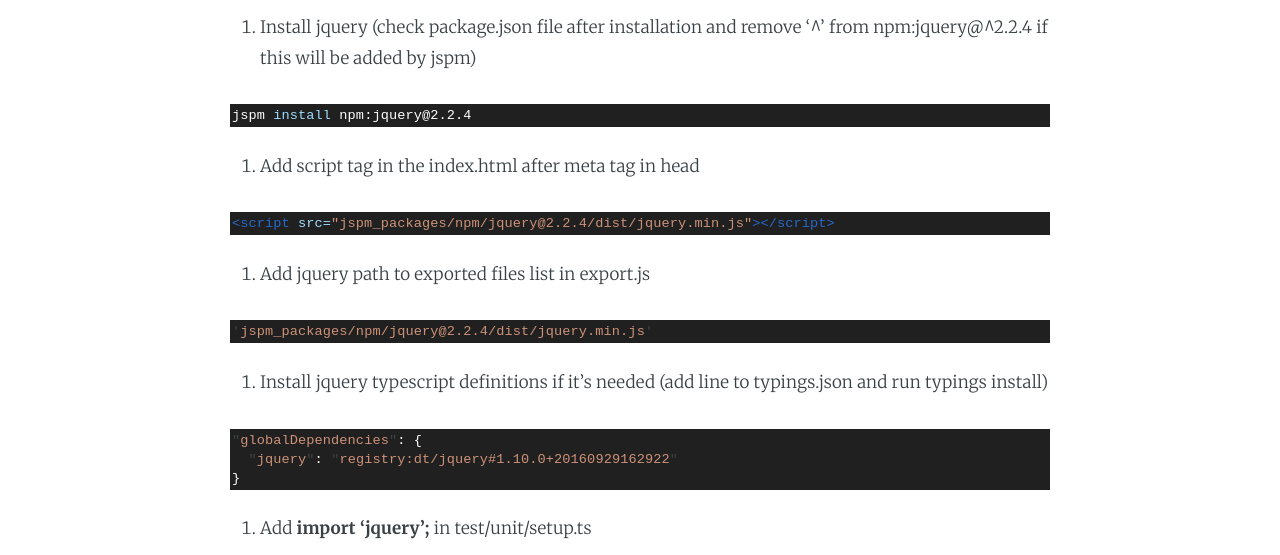
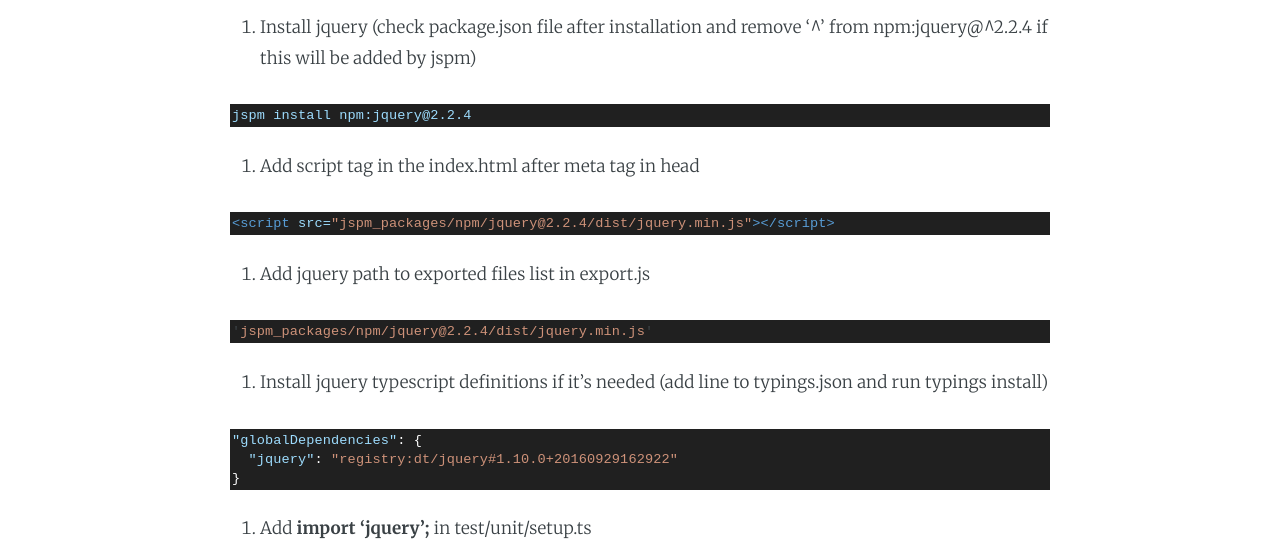
Before and after one commit to matik12/matik12.github.com, a Jekyll site: the page built from _posts/2017-01-21-aurelia-skeleton-improvments.md, in a window 1280 px wide. Shown: the part 2153-2708 px from the top of the page. Built offline with Jekyll 4.4.1, drawn with Linux system fonts in a browser that asks for light colours; comment, search, counter and statistics services are not loaded.

Commit message:
Small improvments in colors and styling.

```diff
--- a/_posts/2017-01-21-aurelia-skeleton-improvments.md
+++ b/_posts/2017-01-21-aurelia-skeleton-improvments.md
@@ -55,7 +55,7 @@
 'jspm_packages/npm/jquery@2.2.4/dist/jquery.min.js'
 {% endhighlight %}
 4. Install jquery typescript definitions if it's needed (add line to typings.json and run typings install)
-{% highlight javascript %}
+{% highlight json %}
 "globalDependencies": {
   "jquery": "registry:dt/jquery#1.10.0+20160929162922"
 }
--- a/_sass/_syntax.scss
+++ b/_sass/_syntax.scss
@@ -36,7 +36,7 @@
 	.ne { color: #990000; font-weight: bold } /* Name.Exception */
 	.nf { color: #990000; font-weight: bold } /* Name.Function */
 	.nn { color: #555555 } /* Name.Namespace */
-	.nt { color: #2568CA } /* Name.Tag */
+	.nt { color: #569CD6 } /* Name.Tag */
 	.nv { color: #008080 } /* Name.Variable */
 	.ow { font-weight: bold } /* Operator.Word */
 	.w { color: #bbbbbb } /* Text.Whitespace */
@@ -63,5 +63,16 @@
 	.p { color: white; }
 	.nx { color: #9CDCFE; }
 	.nl { color: #9CDCFE; }
-	.language-shell { color: white; }
+	.language-shell { color: #9CDCFE; }
+	.language-json {
+		.nt { color: #9CDCFE; }
+	}
+
+	::-moz-selection {
+		background: #3A3D41;
+	}
+
+	::selection {
+		background: #3A3D41;
+	}
 }
```
